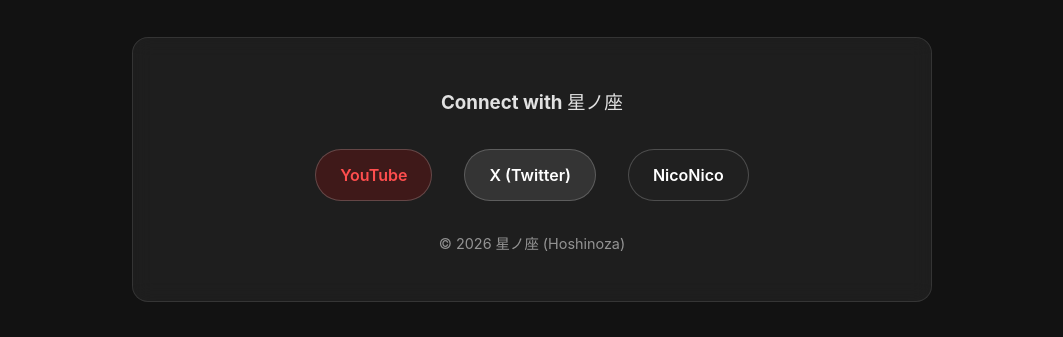
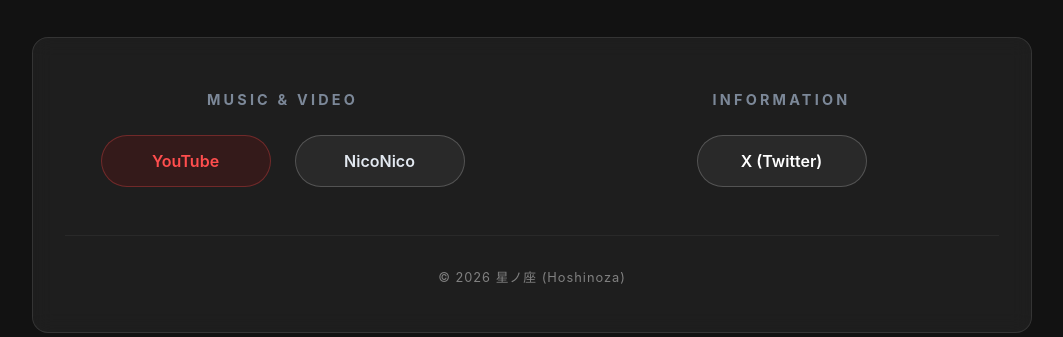
Before and after one commit to hoshinoza/hoshinoza.github.io, a React (Vite) app: page / in a window 1280 px wide. Shown: the part 3034-3371 px from the top of the page, without its empty margins (108-1171 px from the left). Built offline with nearby package versions, Linux system fonts and the light colour scheme.

Commit message:
modify links

```diff
--- a/src/components/SocialLinks.css
+++ b/src/components/SocialLinks.css
@@ -1,15 +1,36 @@
 .social-links {
   padding: 4rem 2rem;
-  max-width: 800px;
+  max-width: 1000px;
   margin: 0 auto;
   text-align: center;
+}
+
+.social-sections {
+  display: flex;
+  justify-content: center;
+  gap: 4rem;
+  flex-wrap: wrap;
+}
+
+.social-section {
+  flex: 1;
+  min-width: 250px;
+}
+
+.social-section h4 {
+  font-size: 0.9rem;
+  text-transform: uppercase;
+  letter-spacing: 0.2rem;
+  color: #94a3b8;
+  margin-bottom: 1.5rem;
+  opacity: 0.8;
 }
 
 .links-container {
   display: flex;
   justify-content: center;
-  gap: 2rem;
-  margin: 2rem 0;
+  gap: 1.5rem;
+  margin: 0;
   flex-wrap: wrap;
 }
 
@@ -20,37 +41,77 @@
   font-weight: 600;
   transition: all 0.3s ease;
   border: 1px solid rgba(255, 255, 255, 0.2);
+  display: inline-flex;
+  align-items: center;
+  justify-content: center;
+  min-width: 120px;
 }
 
 .link-item:hover {
-  transform: scale(1.05);
-  box-shadow: 0 0 20px rgba(255, 255, 255, 0.2);
+  transform: translateY(-3px);
+  box-shadow: 0 5px 15px rgba(255, 255, 255, 0.1);
 }
 
 .youtube {
-  background: rgba(255, 0, 0, 0.15);
+  background: rgba(255, 0, 0, 0.1);
   color: #ff4e4e;
+  border-color: rgba(255, 78, 78, 0.3);
+}
+
+.youtube:hover {
+  background: rgba(255, 0, 0, 0.2);
+  border-color: #ff4e4e;
 }
 
 .x {
-  background: rgba(255, 255, 255, 0.1);
+  background: rgba(255, 255, 255, 0.05);
   color: #fff;
+  border-color: rgba(255, 255, 255, 0.2);
+}
+
+.x:hover {
+  background: rgba(255, 255, 255, 0.15);
+  border-color: #fff;
 }
 
 .niconico {
-  background: rgba(35, 35, 35, 0.6);
-  color: #fff;
+  background: rgba(255, 255, 255, 0.05);
+  color: #e2e8f0;
+  border-color: rgba(255, 255, 255, 0.2);
+}
+
+.niconico:hover {
+  background: rgba(255, 255, 255, 0.15);
+  border-color: #fff;
 }
 
 .copyright {
-  margin-top: 2rem;
-  font-size: 0.9rem;
-  opacity: 0.6;
+  margin-top: 3rem;
+  padding-top: 2rem;
+  border-top: 1px solid rgba(255, 255, 255, 0.1);
+  font-size: 0.8rem;
+  opacity: 0.5;
+  letter-spacing: 1px;
+}
+
+@media (max-width: 768px) {
+  .social-sections {
+    gap: 2.5rem;
+  }
 }
 
 @media (max-width: 480px) {
   .social-links {
     padding: 2rem 1rem;
+  }
+
+  .social-sections {
+    flex-direction: column;
+    gap: 2rem;
+  }
+
+  .social-section {
+    min-width: unset;
   }
 
   .links-container {
@@ -60,5 +121,6 @@
   .link-item {
     padding: 0.6rem 1.2rem;
     font-size: 0.9rem;
+    min-width: 100px;
   }
 }
--- a/src/components/SocialLinks.tsx
+++ b/src/components/SocialLinks.tsx
@@ -5,17 +5,27 @@
   return (
     <footer className="social-links">
       <div className="glass-card">
-        <h3>Connect with 星ノ座</h3>
+        <div className="social-sections">
+          <div className="social-section">
+            <h4>Music & Video</h4>
             <div className="links-container">
               <a href="https://www.youtube.com/channel/UCJZnKoctpCvwRFDoYNoLnjA" target="_blank" rel="noopener noreferrer" className="link-item youtube">
                 YouTube
               </a>
+              <a href="https://www.nicovideo.jp/user/97505658/video" target="_blank" rel="noopener noreferrer" className="link-item niconico">
+                NicoNico
+              </a>
+            </div>
+          </div>
+
+          <div className="social-section">
+            <h4>Information</h4>
+            <div className="links-container">
               <a href="https://x.com/hoshinoza" target="_blank" rel="noopener noreferrer" className="link-item x">
                 X (Twitter)
               </a>
-          <a href="https://www.nicovideo.jp/user/97505658/video" target="_blank" rel="noopener noreferrer" className="link-item niconico">
-            NicoNico
-          </a>
+            </div>
+          </div>
         </div>
         <p className="copyright">&copy; {new Date().getFullYear()} 星ノ座 (Hoshinoza)</p>
       </div>
```
Lines whose indentation alone changed are shown as unchanged.
